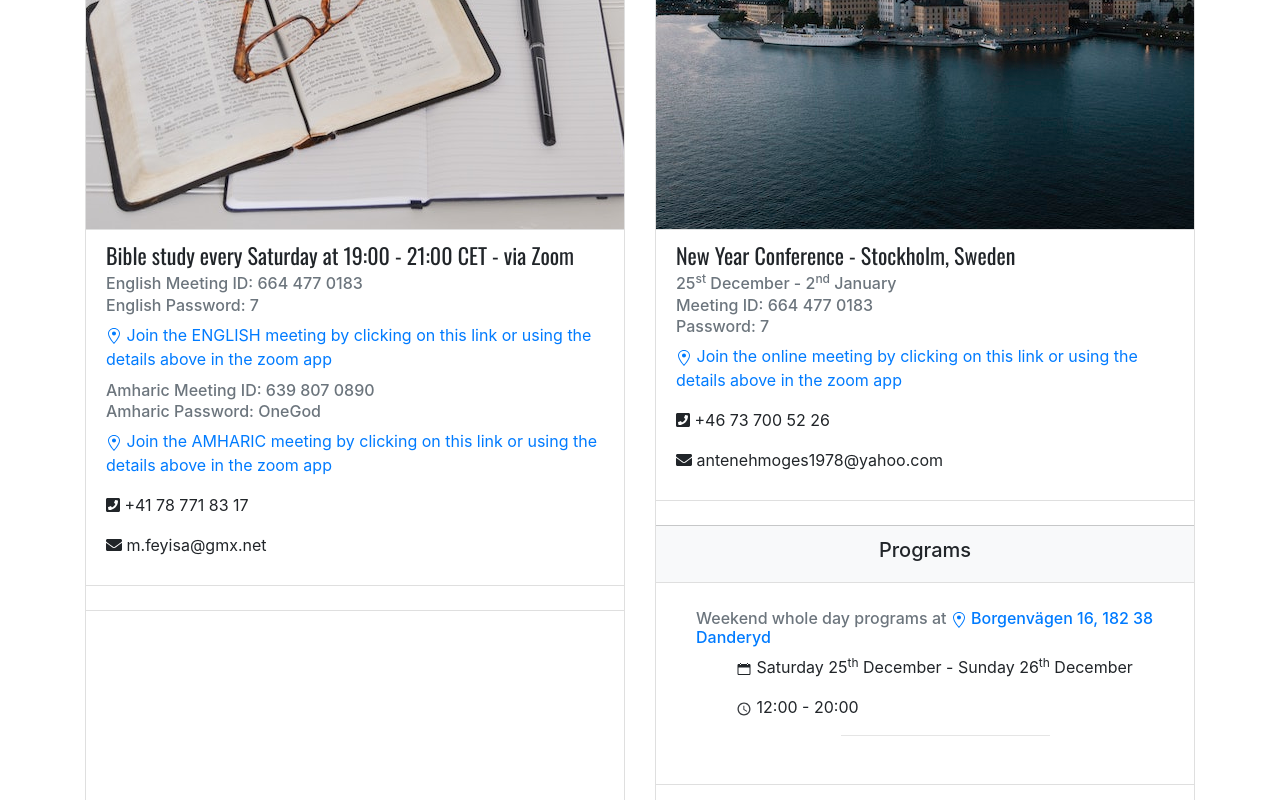
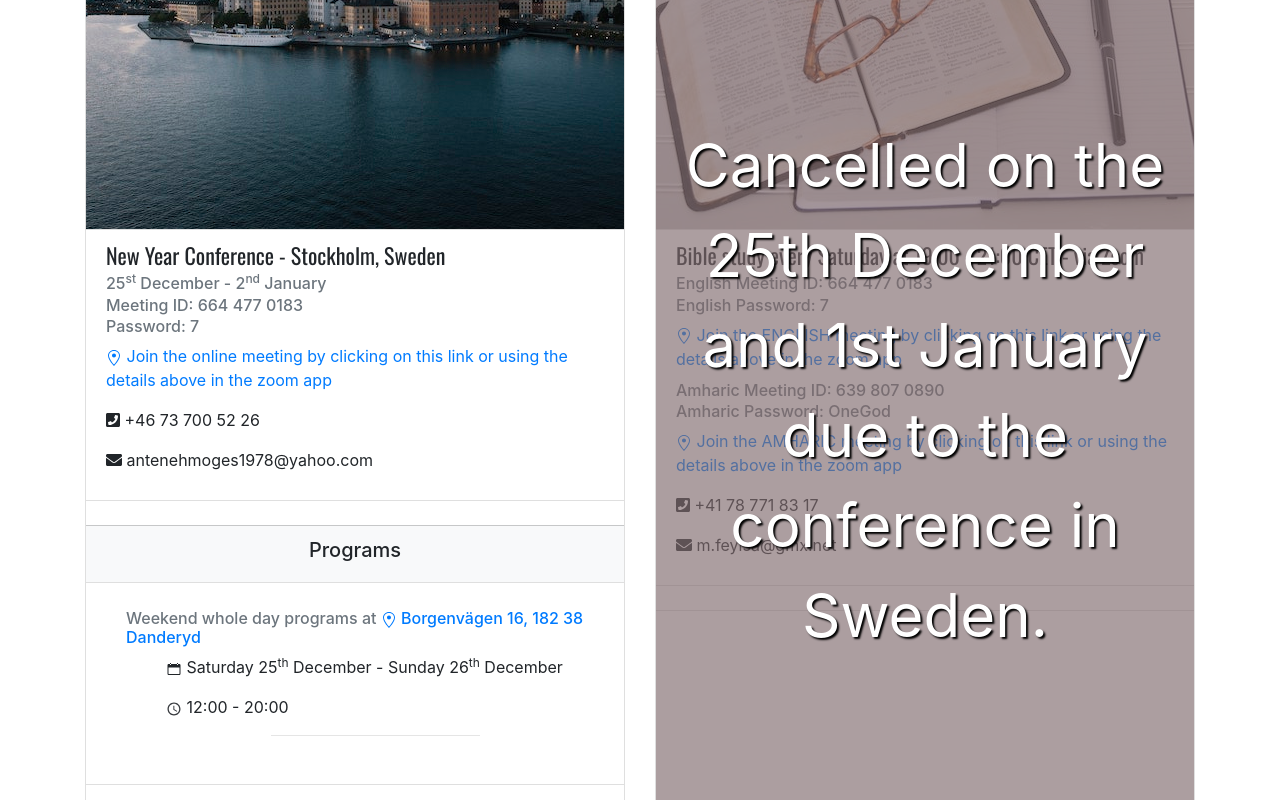
Before and after one commit to Haimanot1989/church, a React (Create React App) app: page / in a window 1280 px wide. Shown: the part 500-1300 px from the top of the page. Built offline with nearby package versions, Linux system fonts and the light colour scheme.

Commit message:
cancelled saturday meetings due to conf

```diff
--- a/src/components/Cards.js
+++ b/src/components/Cards.js
@@ -19,8 +19,8 @@ const Cards = () => {
   return (
     <>
       <div className="card-deck mb-2">
+        <Card {...newYearConference2022} />
         <OnlineMeetingCard {...europeBibleStudyOnZoom} />
-        <Card {...newYearConference2022} />
       </div>
       <div className="card-deck mb-2">
         <Card {...januaryGermany2022} />
--- a/src/components/data/onlineMeetings.json
+++ b/src/components/data/onlineMeetings.json
@@ -217,7 +217,9 @@
     "contactInformation": {
       "emails": ["m.feyisa@gmx.net"],
       "phoneNumbers": ["+41 78 771 83 17"]
-    }
+    },
+    "isCancelled": true,
+    "cancelledMessage": "Cancelled on the 25th December and 1st January due to the conference in Sweden."
   },
   "decemberConference2020": {
     "platformName": "Zoom",
```
